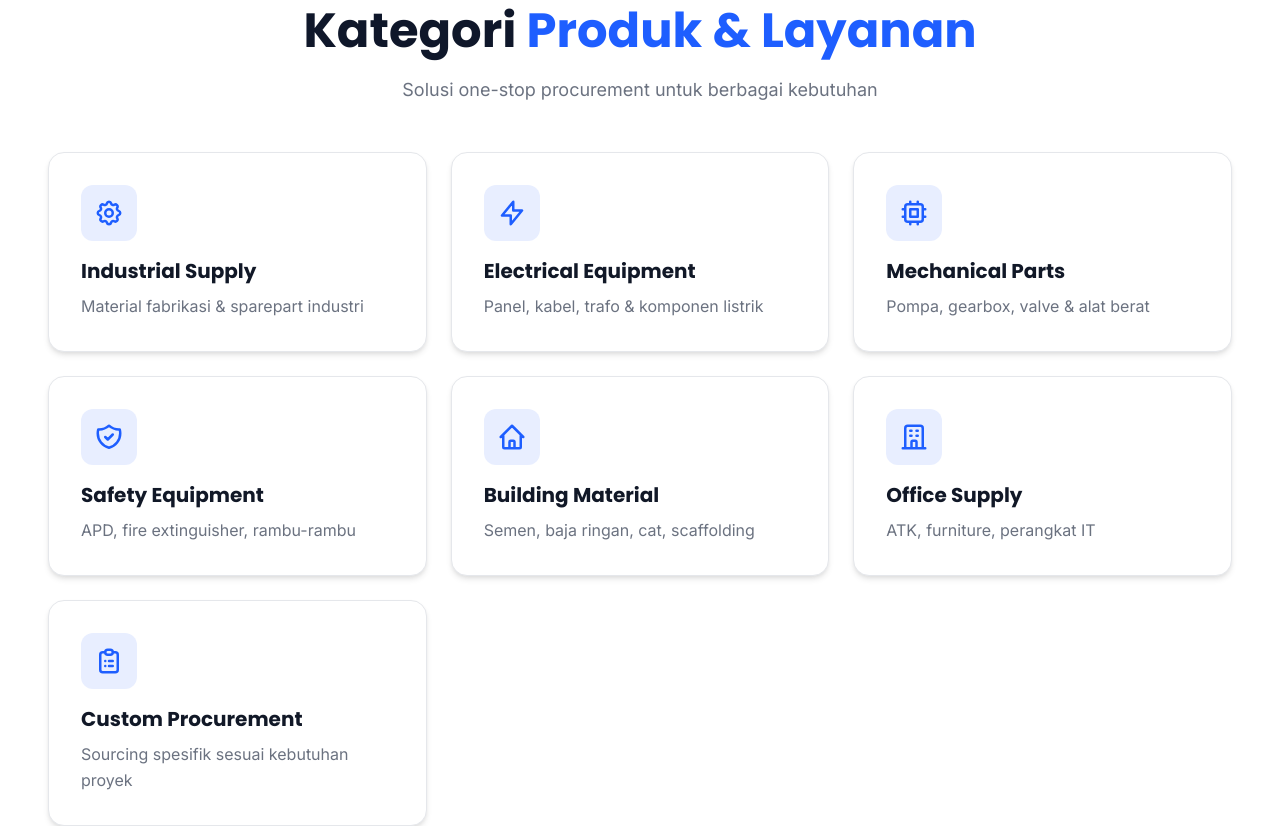
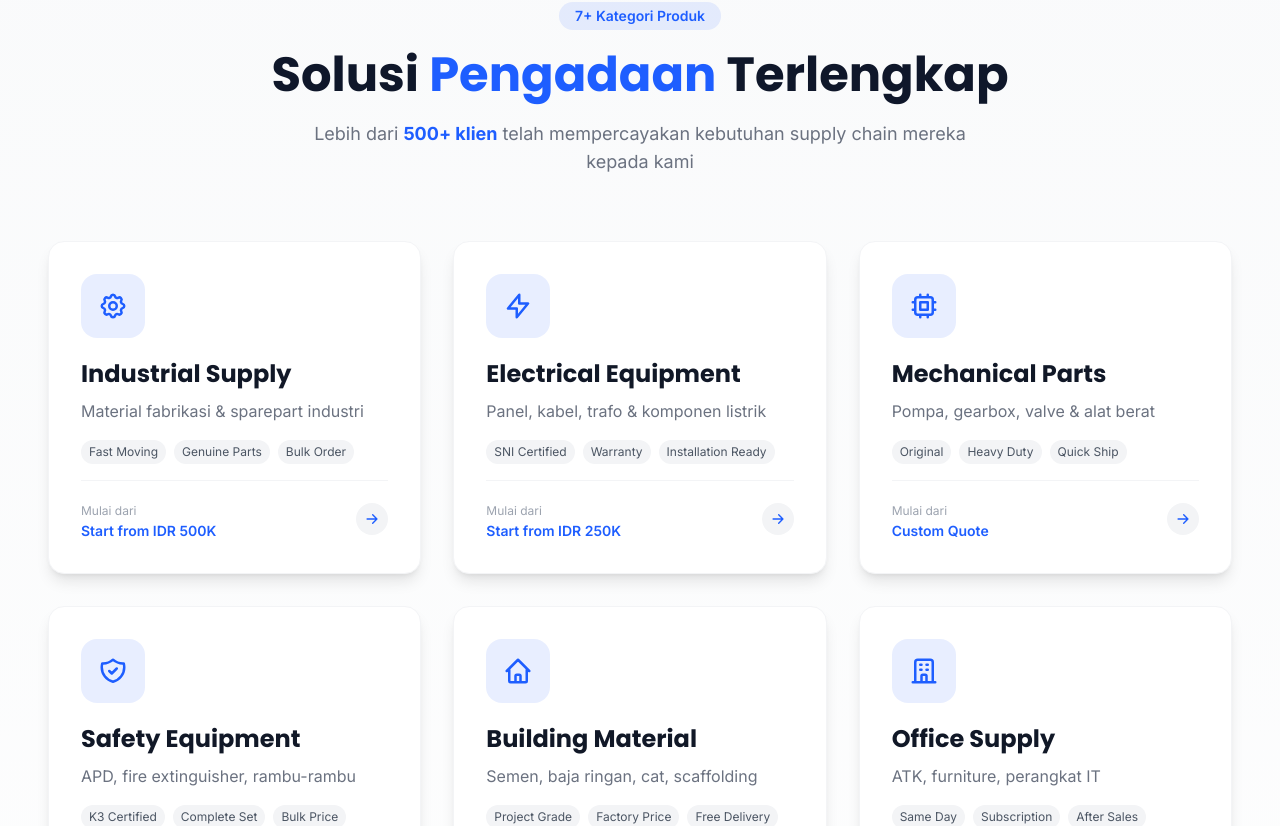
Before and after one commit to herlan-syihabudin/CASSINDO, a Next.js app: page / in a window 1280 px wide. Shown: the part 1560-2386 px from the top of the page. Built offline with nearby package versions, Linux system fonts and the light colour scheme.

Commit message:
Update ServicesSection.tsx

```diff
--- a/src/components/ServicesSection.tsx
+++ b/src/components/ServicesSection.tsx
@@ -1,42 +1,216 @@
 'use client'
 
-import ServiceCard from './ServiceCard'
+import Link from 'next/link'
+import { useState } from 'react'
+import { motion } from 'framer-motion'
 import {
   HiOutlineCog, HiOutlineLightningBolt, HiOutlineChip,
   HiOutlineShieldCheck, HiOutlineHome, HiOutlineOfficeBuilding,
-  HiOutlineClipboardList
+  HiOutlineClipboardList, HiArrowRight, HiCheckCircle
 } from 'react-icons/hi'
 
 const services = [
-  { icon: HiOutlineCog, title: 'Industrial Supply', description: 'Material fabrikasi & sparepart industri' },
-  { icon: HiOutlineLightningBolt, title: 'Electrical Equipment', description: 'Panel, kabel, trafo & komponen listrik' },
-  { icon: HiOutlineChip, title: 'Mechanical Parts', description: 'Pompa, gearbox, valve & alat berat' },
-  { icon: HiOutlineShieldCheck, title: 'Safety Equipment', description: 'APD, fire extinguisher, rambu-rambu' },
-  { icon: HiOutlineHome, title: 'Building Material', description: 'Semen, baja ringan, cat, scaffolding' },
-  { icon: HiOutlineOfficeBuilding, title: 'Office Supply', description: 'ATK, furniture, perangkat IT' },
-  { icon: HiOutlineClipboardList, title: 'Custom Procurement', description: 'Sourcing spesifik sesuai kebutuhan proyek' },
+  {
+    id: 1,
+    icon: HiOutlineCog,
+    title: 'Industrial Supply',
+    description: 'Material fabrikasi & sparepart industri',
+    longDesc: 'Kami menyediakan berbagai material industrial seperti raw material, komponen mesin, fastener, tools, dan perlengkapan pabrik untuk mendukung operasional harian Anda.',
+    tags: ['Fast Moving', 'Genuine Parts', 'Bulk Order'],
+    price: 'Start from IDR 500K',
+    slug: 'industrial-supply'
+  },
+  {
+    id: 2,
+    icon: HiOutlineLightningBolt,
+    title: 'Electrical Equipment',
+    description: 'Panel, kabel, trafo & komponen listrik',
+    longDesc: 'Distributor resmi berbagai brand electrical ternama. Menyediakan kabel, panel listrik, trafo, MCB, dan kebutuhan kelistrikan industri.',
+    tags: ['SNI Certified', 'Warranty', 'Installation Ready'],
+    price: 'Start from IDR 250K',
+    slug: 'electrical-equipment'
+  },
+  {
+    id: 3,
+    icon: HiOutlineChip,
+    title: 'Mechanical Parts',
+    description: 'Pompa, gearbox, valve & alat berat',
+    longDesc: 'Sparepart mekanikal untuk mesin produksi, pompa industri, gearbox, valve, dan komponen hydraulic untuk pabrik dan pertambangan.',
+    tags: ['Original', 'Heavy Duty', 'Quick Ship'],
+    price: 'Custom Quote',
+    slug: 'mechanical-parts'
+  },
+  {
+    id: 4,
+    icon: HiOutlineShieldCheck,
+    title: 'Safety Equipment',
+    description: 'APD, fire extinguisher, rambu-rambu',
+    longDesc: 'Perlengkapan K3 lengkap mulai dari helm safety, rompi, sepatu safety, APAR, hingga rambu-rambu proyek sesuai standar SNI.',
+    tags: ['K3 Certified', 'Complete Set', 'Bulk Price'],
+    price: 'Start from IDR 150K',
+    slug: 'safety-equipment'
+  },
+  {
+    id: 5,
+    icon: HiOutlineHome,
+    title: 'Building Material',
+    description: 'Semen, baja ringan, cat, scaffolding',
+    longDesc: 'Material konstruksi untuk proyek gedung, perumahan, dan infrastruktur. Termasuk semen, besi beton, baja ringan, cat tembok, dan perancah.',
+    tags: ['Project Grade', 'Factory Price', 'Free Delivery'],
+    price: 'Start from IDR 1M',
+    slug: 'building-material'
+  },
+  {
+    id: 6,
+    icon: HiOutlineOfficeBuilding,
+    title: 'Office Supply',
+    description: 'ATK, furniture, perangkat IT',
+    longDesc: 'Perlengkapan kantor lengkap mulai dari alat tulis, meja kursi, printer, hingga perangkat IT untuk kebutuhan operasional perusahaan.',
+    tags: ['Same Day', 'Subscription', 'After Sales'],
+    price: 'Start from IDR 50K',
+    slug: 'office-supply'
+  },
+  {
+    id: 7,
+    icon: HiOutlineClipboardList,
+    title: 'Custom Procurement',
+    description: 'Sourcing spesifik sesuai kebutuhan proyek',
+    longDesc: 'Lasan sourcing untuk barang khusus yang tidak tersedia di pasaran umum. Tim procurement kami akan mencari supplier terbaik untuk Anda.',
+    tags: ['Tailor Made', 'Global Sourcing', 'Fast Response'],
+    price: 'Contact Us',
+    slug: 'custom-procurement',
+    isHighlight: true
+  },
 ]
 
 export default function ServicesSection() {
+  const [hoveredId, setHoveredId] = useState<number | null>(null)
+
   return (
-    <section className="section-padding bg-gray">
+    <section className="section-padding bg-gradient-to-b from-gray-50 to-white">
       <div className="container-custom">
-        <div className="text-center mb-12">
-          <h2 className="section-title">Kategori <span className="text-primary">Produk & Layanan</span></h2>
-          <p className="section-subtitle">Solusi one-stop procurement untuk berbagai kebutuhan</p>
+        {/* Header dengan statistik real */}
+        <div className="text-center mb-16">
+          <motion.div
+            initial={{ opacity: 0, y: 20 }}
+            whileInView={{ opacity: 1, y: 0 }}
+            transition={{ duration: 0.5 }}
+            viewport={{ once: true }}
+          >
+            <span className="inline-block px-4 py-1 rounded-full bg-primary/10 text-primary text-sm font-semibold mb-4">
+              7+ Kategori Produk
+            </span>
+            <h2 className="section-title">
+              Solusi <span className="text-primary">Pengadaan</span> Terlengkap
+            </h2>
+            <p className="section-subtitle">
+              Lebih dari <span className="font-bold text-primary">500+ klien</span> telah mempercayakan
+              kebutuhan supply chain mereka kepada kami
+            </p>
+          </motion.div>
         </div>
 
-        <div className="grid md:grid-cols-2 lg:grid-cols-3 gap-6">
+        {/* Service Cards Grid - Bisa DIKLIK */}
+        <div className="grid md:grid-cols-2 lg:grid-cols-3 gap-8">
           {services.map((service, idx) => (
-            <ServiceCard
-              key={idx}
-              icon={service.icon}
-              title={service.title}
-              description={service.description}
-              delay={idx * 0.1}
-            />
+            <motion.div
+              key={service.id}
+              initial={{ opacity: 0, y: 30 }}
+              whileInView={{ opacity: 1, y: 0 }}
+              transition={{ duration: 0.5, delay: idx * 0.05 }}
+              viewport={{ once: true }}
+              onMouseEnter={() => setHoveredId(service.id)}
+              onMouseLeave={() => setHoveredId(null)}
+            >
+              <Link
+                href={`/services/${service.slug}`}
+                className={`block group relative bg-white rounded-2xl overflow-hidden transition-all duration-500
+                  ${hoveredId === service.id ? 'shadow-2xl -translate-y-2' : 'shadow-lg hover:shadow-xl'}
+                  ${service.isHighlight ? 'border-2 border-primary/30' : 'border border-gray-100'}`}
+              >
+                {/* Highlight Badge */}
+                {service.isHighlight && (
+                  <div className="absolute top-4 right-4 z-10">
+                    <span className="bg-gradient-to-r from-primary to-accent text-white text-xs font-bold px-3 py-1 rounded-full">
+                      MOST REQUESTED
+                    </span>
+                  </div>
+                )}
+
+                {/* Content */}
+                <div className="p-6 md:p-8">
+                  {/* Icon dengan background dinamis */}
+                  <div className={`w-16 h-16 rounded-2xl flex items-center justify-center mb-5 transition-all duration-300
+                    ${hoveredId === service.id ? 'bg-primary shadow-lg' : 'bg-primary/10'}`}>
+                    <service.icon className={`text-3xl transition-colors duration-300
+                      ${hoveredId === service.id ? 'text-white' : 'text-primary'}`} />
+                  </div>
+
+                  {/* Title */}
+                  <h3 className="text-xl md:text-2xl font-bold text-gray-900 mb-2 group-hover:text-primary transition-colors">
+                    {service.title}
+                  </h3>
+
+                  {/* Description */}
+                  <p className="text-gray-500 mb-4 leading-relaxed">
+                    {service.description}
+                  </p>
+
+                  {/* Tags */}
+                  <div className="flex flex-wrap gap-2 mb-4">
+                    {service.tags.map((tag, i) => (
+                      <span key={i} className="text-xs bg-gray-100 text-gray-600 px-2 py-1 rounded-full">
+                        {tag}
+                      </span>
+                    ))}
+                  </div>
+
+                  {/* Price Indicator */}
+                  <div className="flex items-center justify-between mt-4 pt-4 border-t border-gray-100">
+                    <div>
+                      <span className="text-xs text-gray-400">Mulai dari</span>
+                      <p className="text-sm font-semibold text-primary">{service.price}</p>
+                    </div>
+
+                    {/* Arrow indicator */}
+                    <div className={`w-8 h-8 rounded-full flex items-center justify-center transition-all duration-300
+                      ${hoveredId === service.id ? 'bg-primary text-white translate-x-1' : 'bg-gray-100 text-primary'}`}>
+                      <HiArrowRight className="text-sm" />
+                    </div>
+                  </div>
+                </div>
+
+                {/* Hover gradient overlay */}
+                <div className={`absolute inset-0 bg-gradient-to-tr from-primary/5 to-transparent transition-opacity duration-300 pointer-events-none
+                  ${hoveredId === service.id ? 'opacity-100' : 'opacity-0'}`} />
+              </Link>
+            </motion.div>
           ))}
         </div>
+
+        {/* Bottom CTA - Realistik */}
+        <motion.div
+          initial={{ opacity: 0, y: 20 }}
+          whileInView={{ opacity: 1, y: 0 }}
+          transition={{ duration: 0.5, delay: 0.3 }}
+          viewport={{ once: true }}
+          className="text-center mt-16"
+        >
+          <div className="inline-flex items-center gap-2 text-gray-500 mb-4">
+            <HiCheckCircle className="text-accent" />
+            <span className="text-sm">Tidak menemukan yang Anda cari?</span>
+          </div>
+          <Link
+            href="/contact"
+            className="inline-flex items-center gap-2 px-8 py-4 bg-white border-2 border-primary text-primary font-semibold rounded-full hover:bg-primary hover:text-white transition-all duration-300 group"
+          >
+            <span>Konsultasi Kebutuhan Khusus</span>
+            <HiArrowRight className="group-hover:translate-x-1 transition" />
+          </Link>
+          <p className="text-xs text-gray-400 mt-4">
+            *Tim kami akan merespon dalam &lt; 2x24 jam
+          </p>
+        </motion.div>
       </div>
     </section>
   )
```
